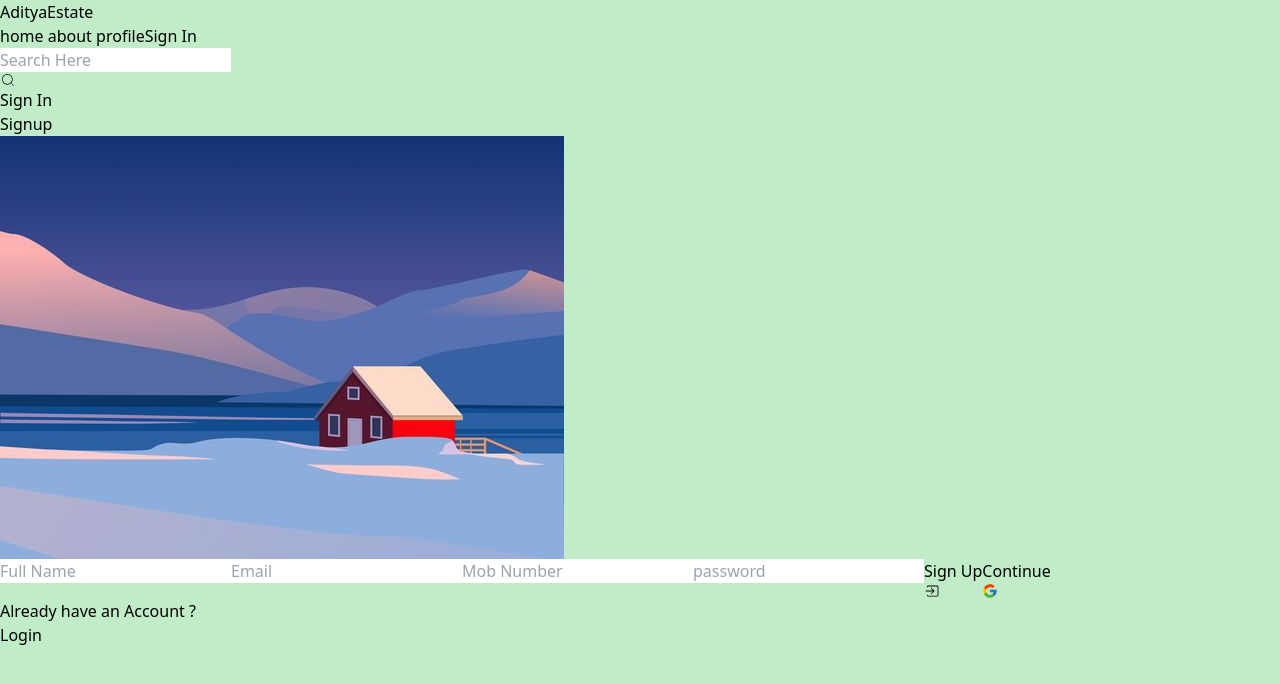
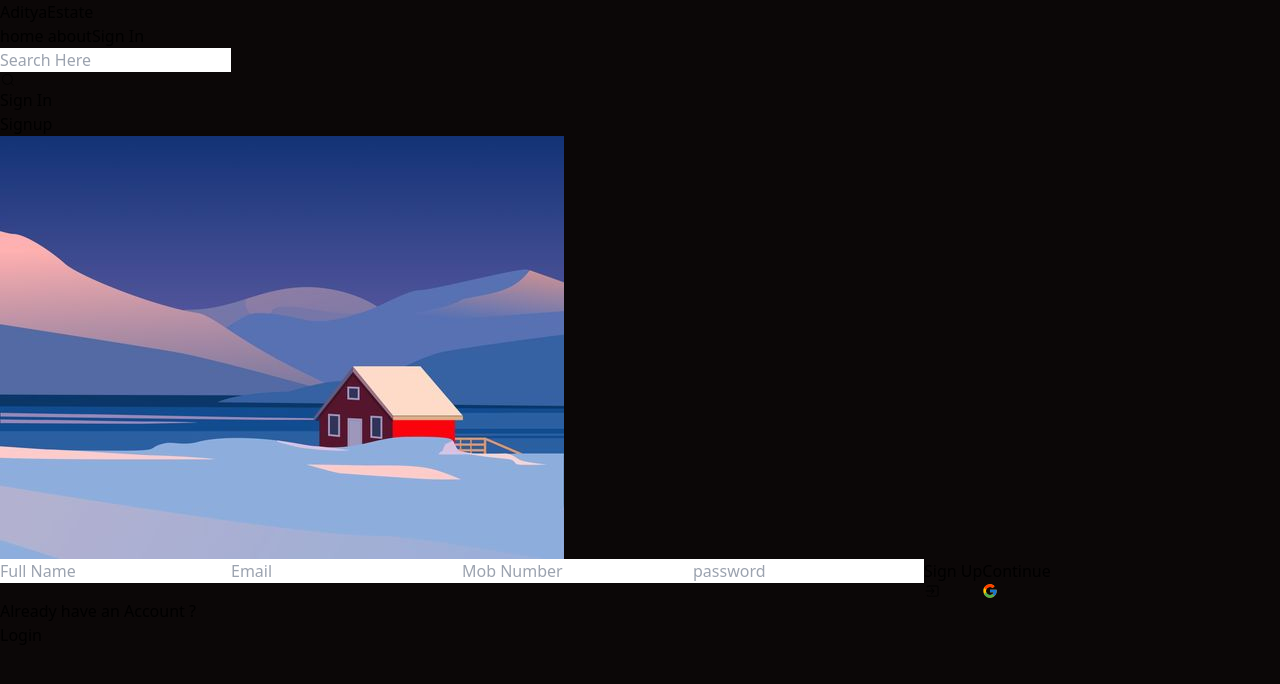
Before and after one commit to Adityasikarwar70/RealState_Project, a React (Vite) app in the folder Frontend/: page /signup in a window 1280 px wide. Shown: the top 684 px of the page. Built offline with nearby package versions, Linux system fonts and the light colour scheme; no server answers.

Commit message:
header authentication done

```diff
--- a/Frontend/src/App.jsx
+++ b/Frontend/src/App.jsx
@@ -6,6 +6,7 @@ import { SignUp } from './pages/SignUp'
 import About from './pages/About'
 import Profile from './pages/Profile'
 import  Header  from './component/Header'
+import PrivateRoute from './component/PrivateRoute'
 
 
 function App() {
@@ -18,7 +19,9 @@ function App() {
       <Route path='/signin' element={<SignIn/>} />
       <Route path='/signup' element={<SignUp/>} />
       <Route path='/about' element={<About/>} />
+      <Route element={<PrivateRoute/>} >
       <Route path='/profile' element={<Profile/>} />
+      </Route>
     </Routes>
     </BrowserRouter>
   )
--- a/Frontend/src/component/Header.jsx
+++ b/Frontend/src/component/Header.jsx
@@ -1,6 +1,9 @@
 import { CiSearch } from "react-icons/ci";
 import { Link } from "react-router-dom";
+import {useSelector } from "react-redux";
 const Header = () => {
+  const {currentUser} = useSelector((state)=>state.user)
+
   const navItems = [
     {
       name: "home",
@@ -10,30 +13,38 @@ const Header = () => {
       name: "about",
       link: "/about",
     },
-    {
-      name: "profile",
-      link: "/profile",
-    },
+    // {
+    //   name: "profile",
+    //   link: "/profile",
+    // },
   ];
   return (
 
-      <div className=" absolute flex justify-between items-center   gap-[10vw] p-4  w-full bg-slate-200 md:bg-transparent md:shadow-none shadow-md  md:items-center md:justify-center ">
-        <h1 className="text-2xl font-semibold">
+     <div>
+      <div className=" absolute flex flex-row justify-between items-center px-20 py-5 text-white ">
+        <h1 className="text-xl font-semibold">
           <span>Aditya</span>
           <span className="text-gray-800 font-bold">Estate</span>
         </h1>
         {/* nav items */}
-        <div className="hidden md:flex   items-center gap-10 text-lg ">
+        <div className="hidden md:flex   items-center  gap-10 text-sm  ">
           {navItems.map((items, index) => {
             return (
-              <a className=" capitalize" key={index} href={items.link}>
+              <a className=" capitalize hover:text-zinc-300 font-semibold " key={index} href={items.link}>
                 {" "}
                 {items.name}
               </a>
             );
           })}
-          <Link to="/signin">
-            <button className="px-3 py-1 bg-red-400 rounded-md">Sign In</button>
+              <Link to="/signin">
+            {currentUser? (
+
+              <img src={currentUser.image} className=" w-10 rounded-full object-cover border-2 border-black" alt="" />
+
+            ):(
+
+              <button className="px-3 py-2 bg-red-400 rounded-md">Sign In</button>
+            )}
           </Link>
         </div>
 
@@ -42,7 +53,7 @@ const Header = () => {
           className="flex items-center bg-white px-2 rounded-md text-black md:bg-slate-200"
         >
           <input
-            className=" w-[25vw] md:w-[13vw]  p-2 rounded-md text-black md:bg-slate-200  "
+            className=" w-[25vw] md:w-[13vw]  p-2 rounded-md text-black md:bg-slate-200 border-none border-0  "
             type="text"
             placeholder="Search Here"
           />
@@ -54,6 +65,7 @@ const Header = () => {
           </button>
         </Link>
       </div>
+      </div>
 
   );
 };
--- a/Frontend/src/component/OAuth.jsx
+++ b/Frontend/src/component/OAuth.jsx
@@ -21,7 +21,7 @@ const OAuth = () => {
                 headers: {
                   'Content-Type': 'application/json',
                 },
-                body:JSON.stringify({name:result.user.displayName, email:result.user.email, photo:result.user.photoURL})
+                body:JSON.stringify({name:result.user.displayName, email:result.user.email, Image:result.user.photoURL})
             })
             const data = await res.json();
             dispatch(signInSuccess(data));
--- /dev/null
+++ b/Frontend/src/component/PrivateRoute.jsx
@@ -0,0 +1,10 @@
+import {  useSelector } from "react-redux"
+import { Navigate, Outlet } from "react-router-dom"
+
+const PrivateRoute = () => {
+    const {currentUser} = useSelector((state)=>state.user)
+
+  return currentUser ? <Outlet/>: <Navigate to={'/signin'} />;
+}
+
+export default PrivateRoute
--- a/Frontend/src/index.css
+++ b/Frontend/src/index.css
@@ -5,5 +5,6 @@
 html,body{
     margin: 0;
     padding: 0;
-    background-color: #c0edc7;
+    background-color: #0b0707;
+
 }
--- a/Frontend/src/pages/SignIn.jsx
+++ b/Frontend/src/pages/SignIn.jsx
@@ -47,8 +47,8 @@ const {loading, error} = useSelector((state)=>state.user);
 
   return (
     <>
-      <div className="h-screen w-screen flex flex-col  items-center justify-center">
-        <h1 className=" relative top-[20vh] md:top-[15vh] text-4xl font-bold text-white md:text-red-700">
+      <div className="h-screen w-screen flex flex-col  items-center justify-center ">
+        <h1 className=" relative top-[20vh] md:top-[15vh] text-4xl font-bold text-white md:text-red-700 ">
           SignIn
         </h1>
         <div className="w-[80vw] md:w-[50vw] h-screen  flex flex-col md:flex-row items-center justify-center rounded-lg overflow-hidden ">
```
Also changed, not shown: 1 other file (tests, documents, lock files or other folders).
